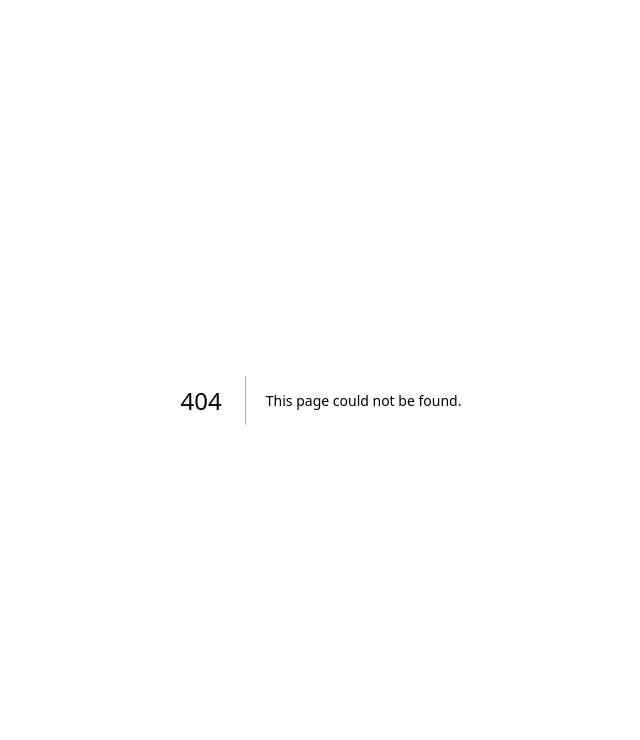
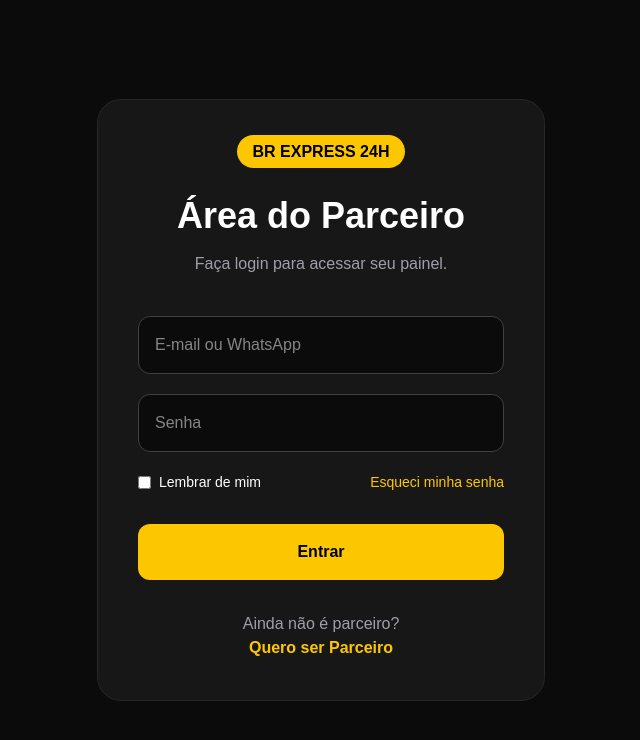
Before and after one commit to brexpress24hoficial-creator/br-express24h, a Next.js app: page /parceiro/login in a window 1280 px wide. Before the commit this address had no page. Shown: the top 740 px of the page, without its empty margins (319-959 px from the left). Built offline with nearby package versions, Linux system fonts and the light colour scheme.

Commit message:
Criada área de login do parceiro

```diff
--- a/app/parceiro/cadastro/page.tsx
+++ b/app/parceiro/cadastro/page.tsx
@@ -7,6 +7,8 @@
 const [etapa, setEtapa] = useState(1);
 
 const [enviado, setEnviado] = useState(false);
+
+const [contador, setContador] = useState(30);
 
   return (
     <main className="min-h-screen bg-[#0B0B0B] text-white">
@@ -80,7 +82,7 @@
 
 <div className="text-center py-16">
 
-<div className="text-7xl mb-8">
+  <div className="text-7xl mb-6">
     🎉
   </div>
 
@@ -88,31 +90,46 @@
     Solicitação enviada com sucesso!
   </h2>
 
-<p className="text-zinc-300 text-lg mt-8 leading-8">
-
-Recebemos sua solicitação de cadastro para fazer parte da rede de parceiros da BR EXPRESS 24H.
-
+  <p className="text-zinc-300 text-lg mt-8">
+    Recebemos sua solicitação para fazer parte da rede de parceiros da
+    <span className="font-bold text-yellow-400"> BR EXPRESS 24H</span>.
   </p>
 
-<p className="text-zinc-400 mt-6 leading-8">
-
-Nossa equipe analisará as informações enviadas e, em breve, entraremos em contato pelo WhatsApp e pelo e-mail cadastrados para informar os próximos passos da sua solicitação.
-
+  <p className="text-zinc-400 mt-5 leading-8">
+    Nossa Central analisará todas as informações enviadas para garantir a qualidade e a segurança da nossa plataforma.
   </p>
 
+  <div className="bg-[#0B0B0B] border border-zinc-800 rounded-2xl p-8 mt-10 text-left">
+
+    <h3 className="text-yellow-400 font-bold text-2xl mb-6">
+      O que acontece agora?
+    </h3>
+
+    <div className="space-y-4 text-zinc-300">
+
+      <p>✅ Seu cadastro foi enviado para nossa Central.</p>
+
+      <p>📋 Nossa equipe irá analisar as informações cadastradas.</p>
+
+      <p>📧 Entraremos em contato pelo e-mail informado.</p>
+
+      <p>📱 Também entraremos em contato pelo WhatsApp cadastrado.</p>
+
+      <p>🔒 Após a aprovação, seu acesso ao Painel do Parceiro será liberado.</p>
+
+    </div>
+
+  </div>
+
   <p className="text-zinc-500 mt-10">
-
-Obrigado por confiar na BR EXPRESS 24H.
-
+    Obrigado por escolher fazer parte da BR EXPRESS 24H.
   </p>
 
   <button
     onClick={() => window.location.href = "/"}
-className="mt-10 bg-yellow-400 text-black px-10 py-4 rounded-xl font-bold hover:scale-105 duration-300"
+    className="mt-10 bg-yellow-400 text-black px-10 py-4 rounded-xl font-bold hover:scale-105 transition"
   >
-
     Voltar para a Página Inicial
-
   </button>
 
 </div>
@@ -945,7 +962,11 @@
 
       setEnviado(true);
 
+      setTimeout(() => {
 
+        window.location.href = "/parceiro/login";
+
+      }, 5000)
     }
 
   }}
--- /dev/null
+++ b/app/parceiro/login/page.tsx
@@ -0,0 +1,88 @@
+"use client";
+
+import Link from "next/link";
+
+export default function LoginParceiroPage() {
+  return (
+    <main className="min-h-screen bg-[#0B0B0B] text-white flex items-center justify-center px-6">
+
+      <div className="w-full max-w-md bg-[#171717] rounded-3xl border border-zinc-800 p-10">
+
+        <div className="text-center">
+
+          <span className="bg-yellow-400 text-black px-4 py-2 rounded-full font-bold">
+            BR EXPRESS 24H
+          </span>
+
+          <h1 className="text-4xl font-bold mt-8">
+            Área do Parceiro
+          </h1>
+
+          <p className="text-zinc-400 mt-4">
+            Faça login para acessar seu painel.
+          </p>
+
+        </div>
+
+        <div className="mt-10 space-y-5">
+
+          <input
+            type="text"
+            placeholder="E-mail ou WhatsApp"
+            className="w-full bg-[#0B0B0B] border border-zinc-700 rounded-xl p-4"
+          />
+
+          <input
+            type="password"
+            placeholder="Senha"
+            className="w-full bg-[#0B0B0B] border border-zinc-700 rounded-xl p-4"
+          />
+
+        </div>
+
+        <div className="flex justify-between items-center mt-5 text-sm">
+
+          <label className="flex items-center gap-2">
+
+            <input type="checkbox"/>
+
+            Lembrar de mim
+
+          </label>
+
+          <Link
+            href="#"
+            className="text-yellow-400 hover:underline"
+          >
+            Esqueci minha senha
+          </Link>
+
+        </div>
+
+        <button
+          onClick={() => window.location.href="/parceiro/dashboard"}
+          className="w-full mt-8 bg-yellow-400 text-black py-4 rounded-xl font-bold hover:scale-105 duration-300"
+        >
+          Entrar
+        </button>
+
+        <div className="text-center mt-8">
+
+          <p className="text-zinc-400">
+            Ainda não é parceiro?
+          </p>
+
+          <Link
+            href="/parceiro"
+            className="text-yellow-400 font-bold hover:underline"
+          >
+            Quero ser Parceiro
+          </Link>
+
+        </div>
+
+      </div>
+
+    </main>
+  );
+}
```
Lines whose indentation alone changed are shown as unchanged.
